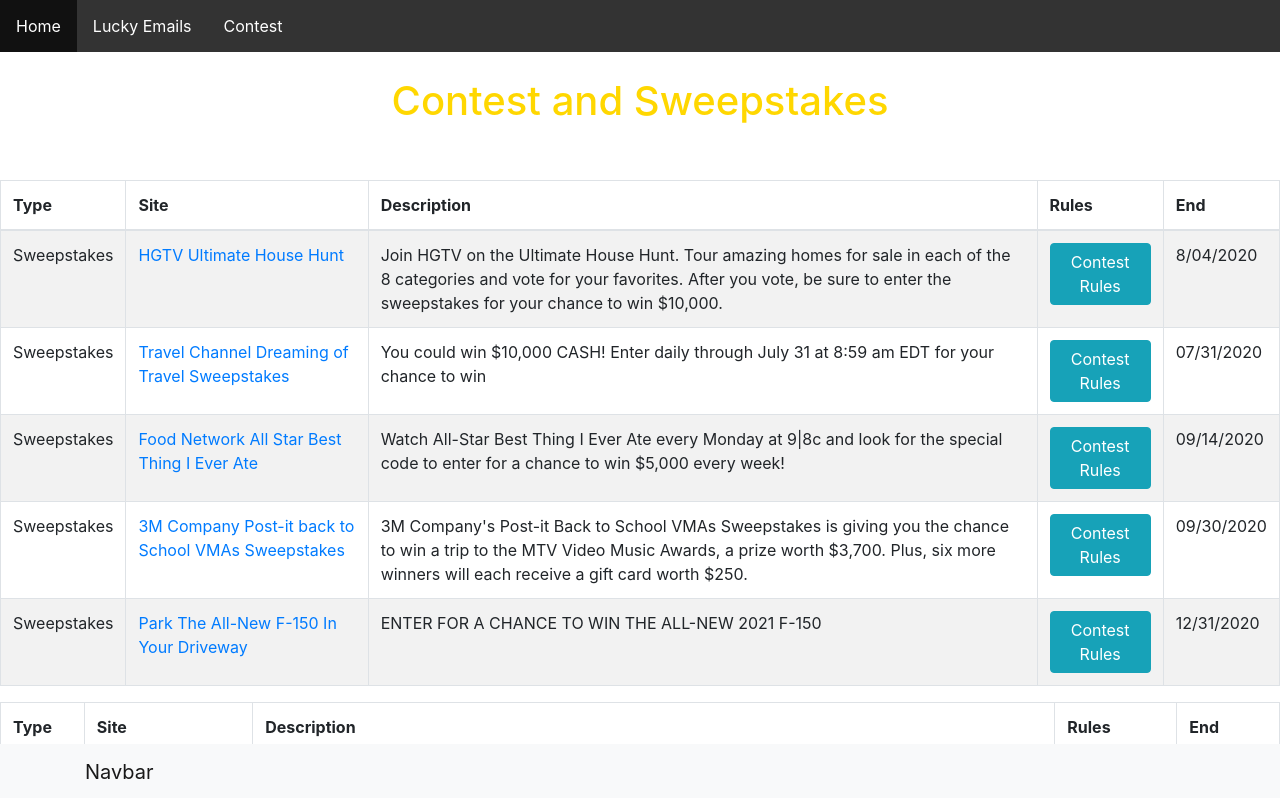
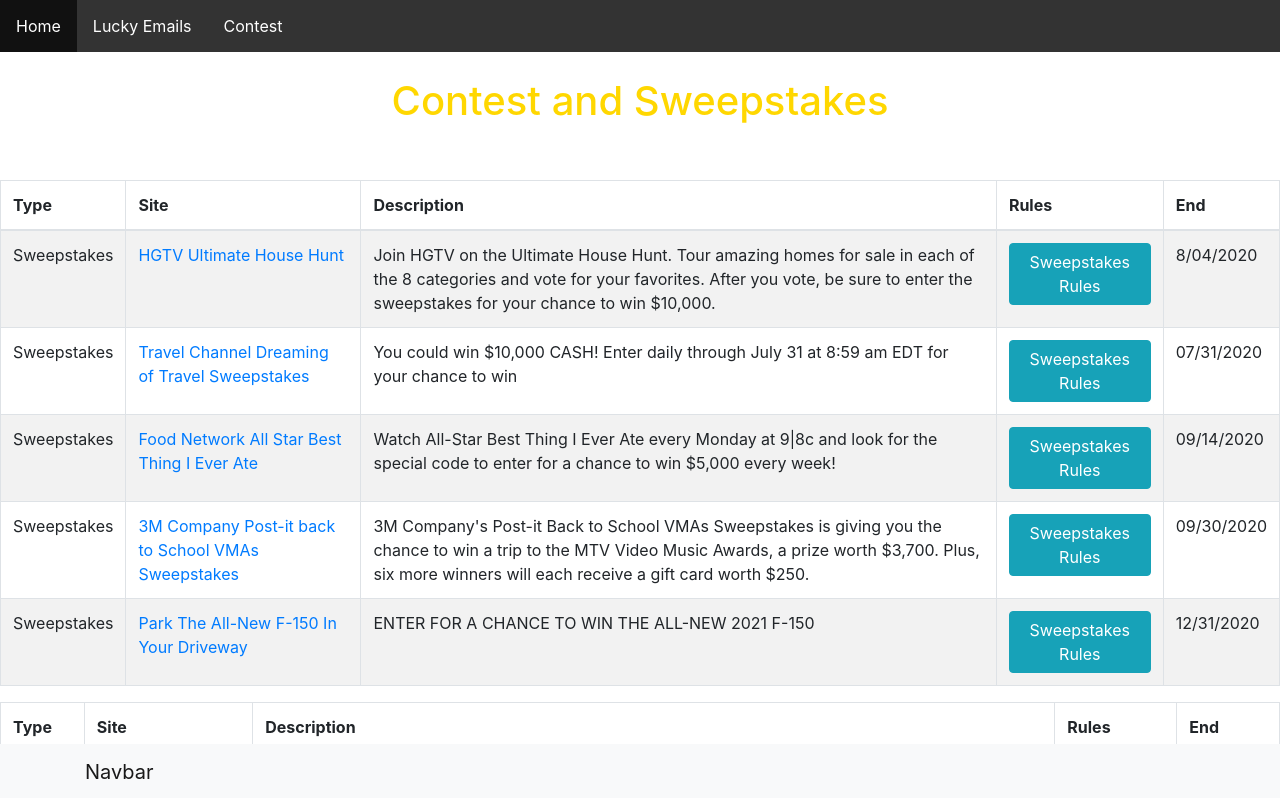
Before and after one commit to jamesbond00r/AWSReact, a React (Create React App) app: page /Contest in a window 1280 px wide. Shown: the top 798 px of the page. Built offline with nearby package versions, Linux system fonts and the light colour scheme.

Commit message:
add analyics, change buttons, add text to email sign up

```diff
--- a/public/index.html
+++ b/public/index.html
@@ -1,6 +1,16 @@
 <!DOCTYPE html>
 <html lang="en">
   <head>
+    <!-- Global site tag (gtag.js) - Google Analytics -->
+<script async src="https://www.googletagmanager.com/gtag/js?id=UA-27852660-3"></script>
+<script>
+  window.dataLayer = window.dataLayer || [];
+  function gtag(){dataLayer.push(arguments);}
+  gtag('js', new Date());
+
+  gtag('config', 'UA-27852660-3');
+</script>
+
     <meta charset="utf-8" />
     <link rel="icon" href="%PUBLIC_URL%/favicon.ico" />
     <meta name="viewport" content="width=device-width, initial-scale=1" />
--- a/src/App.css
+++ b/src/App.css
@@ -19,6 +19,15 @@
   	margin-top: 25px;
   	margin-bottom: 55px;
   }
+
+  .tableSpace{
+  	padding-bottom-bottom: 250px;
+  }
+
+.space{
+
+	padding: 50px;
+}
 
 
 #backgound {
--- a/src/Contest.js
+++ b/src/Contest.js
@@ -11,7 +11,7 @@
       <div>
  <h1 className="CoSw">Contest and Sweepstakes</h1>
 
- <Table striped bordered hover>
+ <Table striped bordered hover >
   <thead>
     <tr>
       <th>Type</th>
@@ -26,7 +26,7 @@
       <td>Sweepstakes</td>
       <td><a href="https://www.hgtv.com/design/ultimate-house-hunt"> HGTV Ultimate House Hunt</a></td>
       <td> Join HGTV on the Ultimate House Hunt. Tour amazing homes for sale in each of the 8 categories and vote for your favorites. After you vote, be sure to enter the sweepstakes for your chance to win $10,000.</td>
-      <td><a href="https://www.hgtv.com/design/ultimate-house-hunt/sweepstakes"> <Button variant="info">Contest Rules</Button></a></td>
+      <td><a href="https://www.hgtv.com/design/ultimate-house-hunt/sweepstakes"> <Button variant="info">Sweepstakes Rules</Button></a></td>
       <td>8/04/2020</td>
     </tr>
     <tr>
@@ -35,7 +35,7 @@
       <td><a href="https://www.travelchannel.com/sweepstakes/dreaming-of-travel">Travel Channel Dreaming of Travel Sweepstakes </a></td>
       <td>You could win $10,000 CASH! Enter daily through July 31 at 8:59 am EDT for your chance to win
  </td>
-      <td><a href="https://www.travelchannel.com/sweepstakes/"> <Button variant="info">Contest Rules</Button></a></td>
+      <td><a href="https://www.travelchannel.com/sweepstakes/"> <Button variant="info">Sweepstakes Rules</Button></a></td>
       <td>07/31/2020</td>
 
     </tr>
@@ -43,7 +43,7 @@
       <td>Sweepstakes</td>
       <td><a href="https://www.foodnetwork.com/sponsored/sweepstakes/best-thing-i-ever-ate-sweepstakes">Food Network All Star Best Thing I Ever Ate</a></td>
       <td>Watch All-Star Best Thing I Ever Ate every Monday at 9|8c and look for the special code to enter for a chance to win $5,000 every week! </td>
-      <td><a href="https://www.foodnetwork.com/allstargiveaway"> <Button variant="info">Contest Rules</Button></a></td>
+      <td><a href="https://www.foodnetwork.com/allstargiveaway"> <Button variant="info">Sweepstakes Rules</Button></a></td>
       <td>09/14/2020</td>
     </tr>
 
@@ -51,20 +51,20 @@
       <td>Sweepstakes</td>
       <td><a href="http://vmas.post-it.com/">3M Company Post-it back to School VMAs Sweepstakes </a></td>
       <td>3M Company's Post-it Back to School VMAs Sweepstakes is giving you the chance to win a trip to the MTV Video Music Awards, a prize worth $3,700. Plus, six more winners will each receive a gift card worth $250. </td>
-      <td><a href="http://vmas.post-it.com/docs/OfficialRules.pdf"> <Button variant="info">Contest Rules</Button></a></td>
+      <td><a href="http://vmas.post-it.com/docs/OfficialRules.pdf"> <Button variant="info">Sweepstakes Rules</Button></a></td>
       <td>09/30/2020</td>
     </tr>
      <tr>
       <td>Sweepstakes</td>
       <td><a href="https://f150inyourdriveway.com/registration">Park The All-New F-150 In Your Driveway</a></td>
       <td>ENTER FOR A CHANCE TO WIN THE ALL-NEW 2021 F-150</td>
-      <td><a href="https://f150inyourdriveway.com/assets/pdfs/en/rules.pdf"> <Button variant="info">Contest Rules</Button></a></td>
+      <td><a href="https://f150inyourdriveway.com/assets/pdfs/en/rules.pdf"> <Button variant="info">Sweepstakes Rules</Button></a></td>
       <td>12/31/2020</td>
     </tr>
   </tbody>
 </Table>
 
-<Table striped bordered hover>
+<Table striped bordered hover className="tableSpace">
   <thead>
     <tr>
       <th>Type</th>
@@ -112,6 +112,9 @@
   </tbody>
 </Table>
 
+<div className="space">
+
+</div>
  <NavBarLower></NavBarLower>
 
     </div>
--- a/src/lucky.js
+++ b/src/lucky.js
@@ -10,7 +10,8 @@
 class Lucky extends React.Component {
 	render() {
 		return (
-      <div>
+      <div className="lucky">
+      <p>Sign up for lucky emails and get new contest and sweepstakes sent to your email!</p>
  <Mailchimp
         action="https://protonmail.us10.list-manage.com/subscribe/post?u=901a183ea4387919f46d5e0b4&amp;id=46fa43a086"
         fields={[
```
